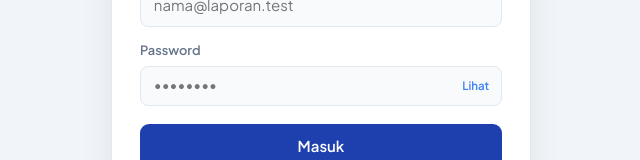
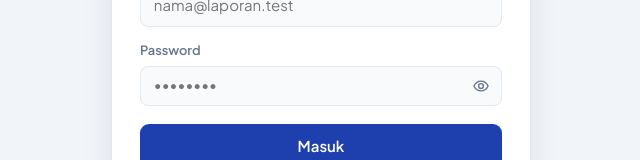
Before and after one commit to DaffaaAprilino/laporan-lapangan, a React (Vite) app in the folder frontend/: page / in a window 1280 px wide. Shown: the part 260-420 px from the top of the page, without its empty margins (319-959 px from the left). Built offline with nearby package versions, Linux system fonts and the light colour scheme; no server answers.

Commit message:
style(frontend): tombol lihat password pakai ikon mata
Ganti label teks dengan ikon mata: mata terbuka saat password tersembunyi,
mata bergaris saat password ditampilkan. Label aksesibilitas tetap dipertahankan.

```diff
--- a/frontend/src/App.css
+++ b/frontend/src/App.css
@@ -160,27 +160,30 @@ body {
 
 .input-wrap input {
   width: 100%;
-  padding-right: 5.6rem;
+  padding-right: 2.9rem;
 }
 
 .reveal {
   position: absolute;
   top: 50%;
-  right: 0.4rem;
+  right: 0.3rem;
   transform: translateY(-50%);
+  display: grid;
+  place-items: center;
+  width: 2rem;
+  height: 2rem;
   border: none;
-  border-radius: 6px;
+  border-radius: 8px;
   background: none;
-  padding: 0.2rem 0.4rem;
-  font: inherit;
-  font-size: 0.72rem;
-  font-weight: 600;
-  color: var(--secondary);
+  color: var(--muted);
   cursor: pointer;
-  transition: background 0.15s ease;
+  transition: color 0.15s ease, background 0.15s ease;
 }
 
-.reveal:hover { background: #eff6ff; }
+.reveal:hover {
+  background: #eff6ff;
+  color: var(--secondary);
+}
 
 .btn-primary {
   width: 100%;
--- a/frontend/src/Login.tsx
+++ b/frontend/src/Login.tsx
@@ -98,7 +98,19 @@ function Login({ onSuccess }: { onSuccess: (user: User) => void }) {
                 title={showPassword ? "Sembunyikan password" : "Tampilkan password"}
                 onClick={() => setShowPassword((v) => !v)}
               >
-                {showPassword ? "Sembunyikan" : "Lihat"}
+                <svg viewBox="0 0 24 24" width="18" height="18" aria-hidden="true">
+                  <g
+                    fill="none"
+                    stroke="currentColor"
+                    strokeWidth="1.8"
+                    strokeLinecap="round"
+                    strokeLinejoin="round"
+                  >
+                    <path d="M2.5 12S6 5.5 12 5.5 21.5 12 21.5 12 18 18.5 12 18.5 2.5 12 2.5 12z" />
+                    <circle cx="12" cy="12" r="3.2" />
+                    {showPassword && <path d="M4 20 20 4" />}
+                  </g>
+                </svg>
               </button>
             </span>
           </label>
```
